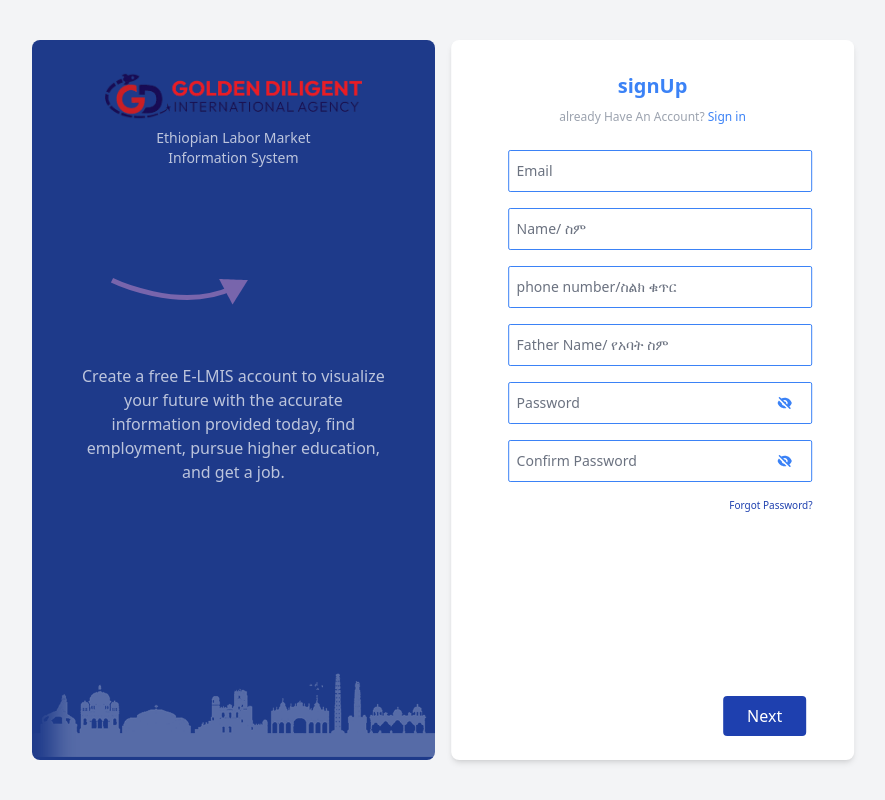
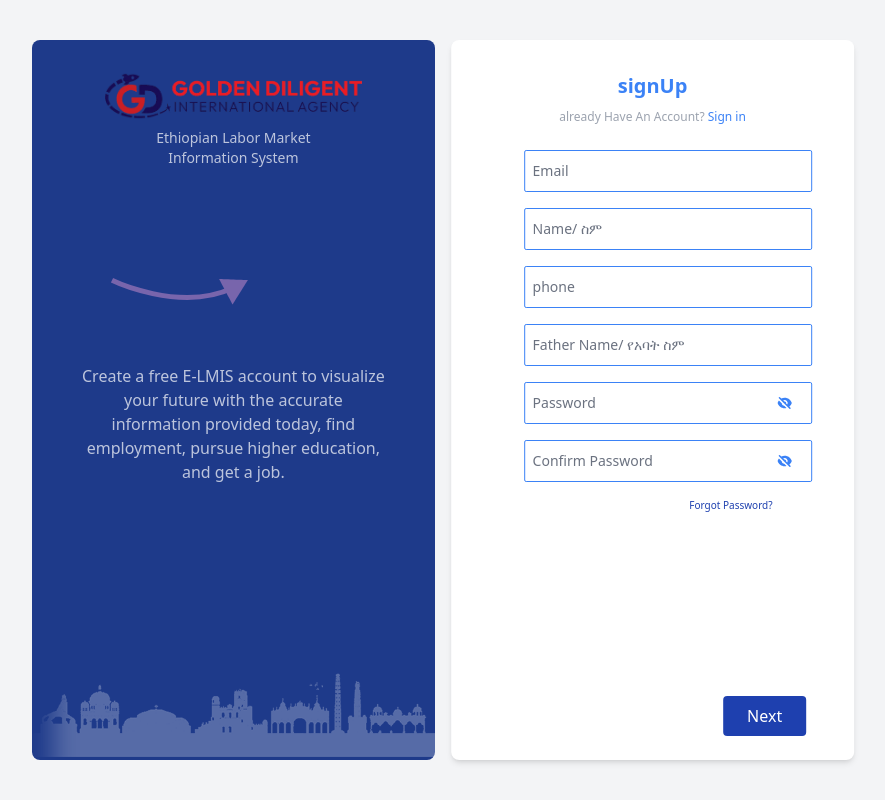
Before and after one commit to bereket-zemenu/golden-diligent, a React (Vite) app in the folder Frontend/: page /auth in a window 1280 px wide. Both pictures are taken after a click on the element "Sign Up". Shown: the whole page, without its empty margins (205-1090 px from the left). Built offline with nearby package versions, Linux system fonts and the light colour scheme.

Commit message:
updated the login page

```diff
--- a/Frontend/src/components/Login.jsx
+++ b/Frontend/src/components/Login.jsx
@@ -261,12 +261,12 @@ const Login = () => {
   };
 
   return (
-    <div className="flex h-screen bg-gray-100 phone:w-full">
-      <div className="relative w-full smPhone:w-[80%] phone:w-[95%] mdphone:w-[90%] ptab:w-[85%] tablet:w-[75%] laptop:w-[63%] smPhone:h-[100%] phone:h-[100%] tablet:h-[90%] m-auto flex gap-2">
+    <div className="flex bg-gray-100 phone:w-full phone:h-[600px] tablet:h-screen">
+      <div className="relative w-full smPhone:w-[80%] phone:w-[95%] mdphone:w-[90%] ptab:w-[85%] tablet:w-[75%] laptop:w-[63%] smPhone:h-[100%] phone:h-[90%] m-auto flex gap-2">
         {/* Left Section */}
         <div className="relative w-full h-full px-2 mx-auto">
           <div
-            className={`z-[10] absolute h-full w-full laptop:w-1/2 bg-white flex flex-col items-center p-4 ptab:p-6 tablet:p-8 pt-4 rounded-lg shadow-md ${
+            className={`absolute z-40 h-full w-full laptop:w-1/2 bg-white flex flex-col items-center p-4 ptab:p-6 tablet:p-8 pt-4 rounded-lg shadow-md ${
               move
                 ? "phone:translate-x-0 transform laptop:translate-x-full transition-all duration-1000 phone:ml-0 tablet:ml-2"
                 : "transform translate-x-0 transition-all duration-1000 phone:ml-0 tablet:-ml-2"
@@ -334,8 +334,8 @@ const Login = () => {
             <form onSubmit={onLogin} className="space-y-4 w-80 ">
               {step === 1 && (
                 <>
-                  <div>
-                    <div className="relative smPhone:w-[80%] phone:w-[95%] tablet:w-full pl-4 z-1 mb-4">
+                  <div className="relative phone:w-full tablet:w-full pl-4 z-10 mb-4">
+                    <div className="relative smPhone:w-[80%] phone:w-[95%] tablet:w-full pl-4 z-10 mb-4">
                       {/* Input Field */}
                       <input
                         name="email"
@@ -364,13 +364,13 @@ const Login = () => {
                         id="email"
                         placeholder=" "
                         required
-                        className="relative peer z-1 w-full tablet:w-full py-2 px-3 pr-3 border border-blue-500 rounded-sm focus:outline-none focus:ring-2 focus:ring-blue-500"
+                        className="phone:w-full tablet:w-full py-2 px-3 pr-3 border border-blue-500 rounded-sm focus:outline-none focus:ring-2 focus:ring-blue-500"
                       />
 
                       {/* Floating Label */}
                       <label
                         htmlFor="email"
-                        className={`absolute smPhone:left-8 phone:left-10 tablet:left-6 smPhone:left-8 phone:left-10 tablet:smPhone:left-8 phone:left-10 tablet:left-6 transform transition-all text-gray-500 text-sm ${
+                        className={`absolute z-10 smPhone:left-8 phone:left-10 tablet:left-6 smPhone:left-8 phone:left-10 tablet:smPhone:left-8 phone:left-10 tablet:left-6 transform transition-all text-gray-500 text-sm ${
                           focusStates.isEmailFocused || data.email
                             ? "top-[-10px] bg-white px-1 text-xs text-blue-500"
                             : "top-1/2 -translate-y-1/2"
@@ -385,7 +385,7 @@ const Login = () => {
                       )}
                     </div>
                     {currState === "signUp" ? (
-                      <div className="relative smPhone:w-[80%] phone:w-[95%] tablet:w-full pl-4 z-1 mb-4">
+                      <div className="relative smPhone:w-[80%] phone:w-[95%] tablet:w-full pl-4 z-10 mb-4">
                         {/* Input Field */}
                         <input
                           name="name"
@@ -403,13 +403,13 @@ const Login = () => {
                           id="name"
                           placeholder=" "
                           required
-                          className="relative peer z-1 smPhone:w-[70%] smPhone:ml-4 phone:ml-0 phone:w-full py-2 px-3 pr-3 border border-blue-500 rounded-sm focus:outline-none focus:ring-2 focus:ring-blue-500"
+                          className="peer z-20 smPhone:w-[70%] smPhone:ml-4 phone:ml-0 phone:w-full py-2 px-3 pr-3 border border-blue-500 rounded-sm focus:outline-none focus:ring-2 focus:ring-blue-500"
                         />
 
                         {/* Floating Label */}
                         <label
                           htmlFor="name"
-                          className={`absolute smPhone:left-8 phone:left-10 tablet:left-6 transform transition-all text-gray-500 text-sm ${
+                          className={`absolute z-10 pointer-events-none smPhone:left-8 phone:left-10 tablet:left-6 transform transition-all text-gray-500 text-sm ${
                             focusStates.isNameFocused || data.name
                               ? "top-[-10px] bg-white px-1 text-xs text-blue-500"
                               : "top-1/2 -translate-y-1/2"
@@ -423,8 +423,7 @@ const Login = () => {
                     )}
 
                     {currState === "signUp" && (
-                      <div className="relative smPhone:w-[80%] phone:w-[95%] tablet:w-full pl-4 z-1 mb-4">
-                        <div className="flex items-center gap-2">
+                      <div className="relative smPhone:w-[80%] phone:w-[95%] tablet:w-full pl-4 z-10 mb-4">
                         <input
                           name="phone"
                           onChange={(e) => {
@@ -443,27 +442,24 @@ const Login = () => {
                             handleFocusChange("isPhoneFocused", false)
                           }
                           value={data.phone}
-                            type="number"
+                          type="text"
                           id="phone"
                           placeholder=" "
                           required
-                            className="peer z-10 w-full py-2 pl-[10px] pr-3 border border-blue-500 rounded-sm focus:outline-none focus:ring-2 focus:ring-blue-500"
+                          className="inline-block phone:w-full tablet:w-full py-2 px-3 pr-3 border border-blue-500 rounded-sm focus:outline-none focus:ring-2 focus:ring-blue-500"
                         />
 
                         {/* Floating Label */}
+                        {/* Floating Label */}
                         <label
                           htmlFor="phone"
-                            className={`absolute z-10 ${
-                              currState === "Login"
-                                ? "smPhone:left-8 phone:left-10 tablet:left-6"
-                                : "smPhone:left-8 phone:left-10 tablet:left-6"
-                            } transform transition-all text-gray-500 text-sm ${
-                              focusStates.isPhoneFocused || data.isPhoneFocused
-                                ? "top-[-10px] bg-white px-1 text-xs text-blue-500"
-                                : "top-1/2 -translate-y-1/2"
-                            }`}
-                          >
-                            phone number/ስልክ ቁጥር
+                          className={`absolute z-10 tablet:left-6 smPhone:left-8 phone:left-10 tablet:left-6 transform transition-all text-gray-500 text-sm ${
+                            focusStates.isPhoneFocused || data.phone
+                              ? "top-[-10px] bg-white px-1 text-xs text-blue-500"
+                              : "top-1/2 -translate-y-1/2"
+                          }`}
+                        >
+                          phone
                         </label>
                         {phoneError && (
                           <p className="absolute bottom-[-15px] left-8 text-red-500 text-xs mt-1">
@@ -471,13 +467,10 @@ const Login = () => {
                           </p>
                         )}
                       </div>
-                      </div>
-                    )}
-
-                    {/* Phone Input */}
+                    )}
+
                     {currState === "signUp" && (
                       <div className="relative smPhone:w-[80%] phone:w-[95%] tablet:w-full pl-4 z-1 mb-4">
-                        <div className="flex items-center gap-2">
                         {/* {currState === "signUp" && <FlagImoji countryCode="ET" />} */}
                         <input
                           name="fatherName"
@@ -495,7 +488,7 @@ const Login = () => {
                           id="fatherName"
                           placeholder=" "
                           required
-                            className="peer z-10 w-full py-2 pl-[15px] pr-3 border border-blue-500 rounded-sm focus:outline-none focus:ring-2 focus:ring-blue-500"
+                          className="relative peer z w-full py-2 pl-[15px] pr-3 border border-blue-500 rounded-sm focus:outline-none focus:ring-2 focus:ring-blue-500"
                         />
 
                         {/* Floating Label */}
@@ -514,12 +507,7 @@ const Login = () => {
                           Father Name/ የአባት ስም
                         </label>
                       </div>
-                      </div>
-                    )}
-                  </div>
-
-                  {/* Password Input */}
-
+                    )}
                     <div className="relative smPhone:w-[80%] phone:w-[95%] tablet:w-full pl-4 z-1 mb-4">
                       {isOpen ? (
                         <HiEye
@@ -539,7 +527,12 @@ const Login = () => {
 
                       <input
                         name="password"
-                      onChange={onChangeHandler}
+                        onChange={(e) =>
+                          setData({
+                            ...data,
+                            password: e.target.value,
+                          })
+                        }
                         onFocus={() => handleFocusChange("isPassFocused", true)}
                         onBlur={() => handleFocusChange("isPassFocused", false)}
                         value={data.password}
@@ -547,7 +540,7 @@ const Login = () => {
                         id="password"
                         placeholder=" "
                         required
-                      className="relative peer z-1 w-full py-2 px-3 border border-blue-500 rounded-sm focus:outline-none focus:ring-2 focus:ring-blue-500"
+                        className="peer w-full py-2 px-3 border border-blue-500 rounded-sm focus:outline-none focus:ring-2 focus:ring-blue-500"
                       />
 
                       <label
@@ -562,7 +555,6 @@ const Login = () => {
                       </label>
                     </div>
 
-                  {/* Confirm Password Input */}
                     {currState === "signUp" && (
                       <div className="relative smPhone:w-[80%] phone:w-[95%] tablet:w-full pl-4 z-1 mb-4">
                         {isConfirmOpen ? (
@@ -583,7 +575,12 @@ const Login = () => {
 
                         <input
                           name="confirmpassword"
-                        onChange={onChangeHandler}
+                          onChange={(e) =>
+                            setData({
+                              ...data,
+                              confirmpassword: e.target.value,
+                            })
+                          }
                           onFocus={() =>
                             handleFocusChange("isConfirmPassFocused", true)
                           }
@@ -611,14 +608,19 @@ const Login = () => {
                         </label>
                       </div>
                     )}
+                  </div>
+
+                  {/* Password Input */}
+
+                  {/* Confirm Password Input */}
 
                   {/* Submit Button */}
-                  <p className="phone:text-center phone:pr-10 tablet:pr-0 tablet:text-right text-[10px] text-blue-800">
+                  <p className="text-right mr-10 text-[10px] text-blue-800">
                     Forgot Password?
                   </p>
 
                   {currState === "signUp" ? (
-                    <div className="absolute phone:bottom-2 tablet:bottom-6 right-12 ">
+                    <div className="absolute phone:bottom-6 tablet:bottom-6 right-12 ">
                       <button
                         type="button"
                         onClick={onNext}
@@ -893,7 +895,7 @@ const Login = () => {
                     </>
                   )}
 
-                  <p className="text-right text-[10px] text-blue-800">
+                  <p className="text-right mr-10 text-[10px] text-blue-800">
                     Forgot Password?
                   </p>
                   {currState == "Login" ? (
@@ -1109,7 +1111,7 @@ const Login = () => {
                       )}
 
                       {/* Submit Button */}
-                      <p className="text-right text-[10px] text-blue-800">
+                      <p className="text-right mr-10 text-[10px] text-blue-800">
                         Forgot Password?
                       </p>
                       {/* <button
@@ -1415,7 +1417,7 @@ const Login = () => {
                       )}
 
                       {/* Submit Button */}
-                      <p className="text-right text-[10px] text-blue-800">
+                      <p className="text-right mr-10 text-[10px] text-blue-800">
                         Forgot Password?
                       </p>
 
@@ -1640,11 +1642,11 @@ const Login = () => {
                       {/* Password Input */}
 
                       {/* Submit Button */}
-                      <p className="text-right phone:text-center text-[10px] text-blue-800">
+                      <p className="text-right mr-10 text-[10px] text-blue-800">
                         Forgot Password?
                       </p>
 
-                      <div className="w-[75%] absolute phone:bottom-2 tablet:bottom-6 right-12 flex justify-between">
+                      <div className="w-[75%] absolute phone:bottom-4 tablet:bottom-6 right-12 flex justify-between">
                         <button
                           type="button"
                           onClick={onPrevious}
@@ -1906,11 +1908,11 @@ const Login = () => {
                       {/* Phone Input */}
 
                       {/* Submit Button */}
-                      <p className="text-right text-[10px] text-blue-800">
+                      <p className="text-right mr-10 text-[10px] text-blue-800">
                         Forgot Password?
                       </p>
 
-                      <div className="w-[75%] absolute bottom-6 right-12 flex justify-between">
+                      <div className="w-[75%] absolute bottom-16 right-12 flex justify-between">
                         <button
                           type="button"
                           onClick={onPrevious}
@@ -2251,7 +2253,7 @@ const Login = () => {
                       {/* Confirm Password Input */}
 
                       {/* Submit Button */}
-                      <p className="text-right text-[10px] text-blue-800">
+                      <p className="text-right mr-10 text-[10px] text-blue-800">
                         Forgot Password?
                       </p>
                       {/* <button
@@ -2612,7 +2614,7 @@ const Login = () => {
                       {/* Confirm Password Input */}
 
                       {/* Submit Button */}
-                      <p className="text-right text-[10px] text-blue-800">
+                      <p className="text-right mr-10 text-[10px] text-blue-800">
                         Forgot Password?
                       </p>
                       {/* <button
@@ -2738,7 +2740,7 @@ const Login = () => {
                 <>
                   {currState === "signUp" ? (
                     <>
-                      <h1 className="text-xs font-medium text-gray-800 font-Poppins uppercase ml-4">
+                      <h1 className="text-xs font-medium text-gray-800 font-Poppins uppercase px-4 ml-4">
                         OTHER DOCUMENT CERTIFYING ETHIOPIAN ORIGIN (IF
                         APPLICABLE)
                       </h1>
@@ -2973,7 +2975,7 @@ const Login = () => {
                       {/* Confirm Password Input */}
 
                       {/* Submit Button */}
-                      <p className="text-right text-[10px] text-blue-800">
+                      <p className="text-right mr-10 text-[10px] text-blue-800">
                         Forgot Password?
                       </p>
                       {/* <button
@@ -3101,12 +3103,12 @@ const Login = () => {
                   {currState === "signUp" ? (
                     <>
                       <div className="flex flex-col gap-2">
-                        <p className="font-Poppins text-sm uppercase font-md ml-4">
+                        <p className="font-Poppins text-sm uppercase font-md ml-4 px-4">
                           IF APPLICANT IS APPLYING FOR THE IDENTIFICATION CARD
                           BASED ON HIS ASCENDANTS HE WOULD PROVIDE THE DETAILS
                           OF DOCUMENT IDENTIFYING THE ASCENDANT
                         </p>
-                        <div className="border border-blue-500 py-4 px-4">
+                        <div className="phone:w-[90%] m-auto tablet:w-full border border-blue-500 py-[2px] px-4">
                           <div className="flex items-center gap-2 ">
                             <input
                               name="familyLine"
@@ -3162,7 +3164,7 @@ const Login = () => {
                       </div>
 
                       {/* Dynamic Input */}
-                      <div className="relative z-1 mt-4">
+                      <div className="phone:w-[90%] m-auto tablet:w-full relative z-1 mt-4">
                         <input
                           name="familyName"
                           onChange={(e) =>
@@ -3200,7 +3202,7 @@ const Login = () => {
                       </div>
 
                       {/* Document Type Input */}
-                      <div className="relative z-1 mt-4">
+                      <div className="phone:w-[90%] m-auto tablet:w-full relative z-1 mt-4">
                         <input
                           name="famillyDocumentType"
                           onChange={(e) =>
@@ -3242,7 +3244,7 @@ const Login = () => {
                       </div>
 
                       {/* Navigation Buttons */}
-                      <div className="w-[75%] absolute bottom-6 right-12 flex justify-between">
+                      <div className="w-[75%] absolute bottom-4 right-12 flex justify-between">
                         <button
                           type="button"
                           onClick={onPrevious}
@@ -3342,7 +3344,7 @@ const Login = () => {
                         </label>
                       </div>
                       {/* Submit Button */}
-                      <p className="text-right text-[10px] text-blue-800">
+                      <p className="text-right mr-6 text-[10px] text-blue-800">
                         Forgot Password?
                       </p>
                       <button
@@ -3359,14 +3361,14 @@ const Login = () => {
                 <>
                   {currState === "signUp" ? (
                     <>
-                      <h1 className="font-Poppins text-xs text-gray-800 ml-2">
+                      <h1 className="font-Poppins text-xs text-gray-800 text-left pl-8 pr-4">
                         IF APPLICANT IS APPLYING FOR THE IDENTIFICATION CARD
                         BASED ON HIS ASCENDANTS HE WOULD PROVIDE THE DETAILS OF
                         DOCUMENT IDENTIFYING THE ASCENDANT
                       </h1>
                       <div>
-                        <div className="relative smPhone:w-[80%] phone:w-[95%] tablet:w-full pl-4 z-1 mb-4">
-                          <div className="flex items-center gap-2">
+                        <div className="relative smPhone:w-[80%] phone:w-[90%] m-auto tablet:w-full pl-4 z-1 mb-4">
+                          <div>
                             <input
                               name="famillyDocumentNumber"
                               onChange={(e) => {
@@ -3398,12 +3400,12 @@ const Login = () => {
                               id="famillyDocumentNumber"
                               placeholder=" "
                               required
-                              className="peer z-10 w-full py-2 pl-[15px] pr-3 border border-blue-500 rounded-sm focus:outline-none focus:ring-2 focus:ring-blue-500"
+                              className="peer w-full py-2 pr-3 border border-blue-500 rounded-sm focus:outline-none focus:ring-2 focus:ring-blue-500"
                             />
 
                             {/* Floating Label */}
                             <label
-                              htmlFor="phone"
+                              htmlFor="famillyDocumentNumber"
                               className={`absolute z-10 ${
                                 currState === "Login"
                                   ? "smPhone:left-8 phone:left-10 tablet:left-6"
@@ -3429,7 +3431,7 @@ const Login = () => {
                       </div>
 
                       {/* Password Input */}
-                      <div className="relative smPhone:w-[80%] phone:w-[95%] tablet:w-full pl-4 z-1 mb-4">
+                      <div className="relative smPhone:w-[80%] phone:w-[90%] m-auto tablet:w-full pl-4 z-1 mb-4">
                         <input
                           name="famillyDocumentPlace"
                           onChange={(e) =>
@@ -3473,7 +3475,7 @@ const Login = () => {
 
                       {/* Confirm Password Input */}
                       {currState === "signUp" && (
-                        <div className="relative smPhone:w-[80%] phone:w-[95%] tablet:w-full pl-4 z-1 mb-4">
+                        <div className="relative smPhone:w-[80%] phone:w-[90%] m-auto tablet:w-full pl-4 z-1 mb-4">
                           <input
                             name="famillyDocumentDate"
                             onChange={(e) =>
@@ -3517,7 +3519,7 @@ const Login = () => {
                       )}
 
                       {currState === "signUp" ? (
-                        <div className="relative smPhone:w-[80%] phone:w-[95%] tablet:w-full pl-4 z-1 mb-4">
+                        <div className="relative smPhone:w-[80%] phone:w-[90%] m-auto tablet:w-full pl-4 z-1 mb-4">
                           {/* Input Field */}
                           <input
                             name="famillyDocumentAuthority"
@@ -3564,7 +3566,7 @@ const Login = () => {
                         ""
                       )}
                       {currState === "signUp" ? (
-                        <div className="relative smPhone:w-[80%] phone:w-[95%] tablet:w-full pl-4 z-1 mb-4">
+                        <div className="relative smPhone:w-[80%] phone:w-[90%] m-auto tablet:w-full pl-4 z-1 mb-4">
                           {/* Input Field */}
                           <input
                             name="famillyDocumentExpiry"
@@ -3612,16 +3614,11 @@ const Login = () => {
                       )}
 
                       {/* Submit Button */}
-                      <p className="text-right text-[10px] text-blue-800">
+                      <p className="text-right mr-4 text-[10px] text-blue-800">
                         Forgot Password?
                       </p>
-                      {/* <button
-                  type="submit"
-                  className="w-full bg-blue-700 text-white py-1 rounded-sm text-md hover:bg-blue-600"
-                >
-                  {currState}
-                </button> */}
-                      <div className="z-10 w-[75%] absolute bottom-6 right-12 flex justify-between">
+
+                      <div className="z-10 w-[75%] absolute phone:bottom-4 laptop:bottom:6 right-12 flex justify-between">
                         <button
                           type="button"
                           onClick={onPrevious}
@@ -3753,7 +3750,7 @@ const Login = () => {
           </div>
           {/* Right Section */}
           <div
-            className={`z-[20] phone:opacity-0 smPhone:w-0 smPhone:opacity-0 phone:w-0 laptop:opacity-100 laptop:w-1/2 absolute h-full w-1/2 bg-blue-900 text-white flex flex-col gap-2 items-center p-8 rounded-lg ${
+            className={`absolute phone:z-0 tablet:z-50 phone:opacity-0 smPhone:w-0 smPhone:opacity-0 phone:w-0 laptop:opacity-100 laptop:w-1/2 h-full w-1/2 bg-blue-900 text-white flex flex-col gap-2 items-center p-8 phone:p-0 tablet:p-8 rounded-lg ${
               move
                 ? "transform -translate-x-0 transition-all duration-1000 -ml-2"
                 : "transform translate-x-full transition-all duration-1000 "
```
Lines whose indentation alone changed are shown as unchanged.
